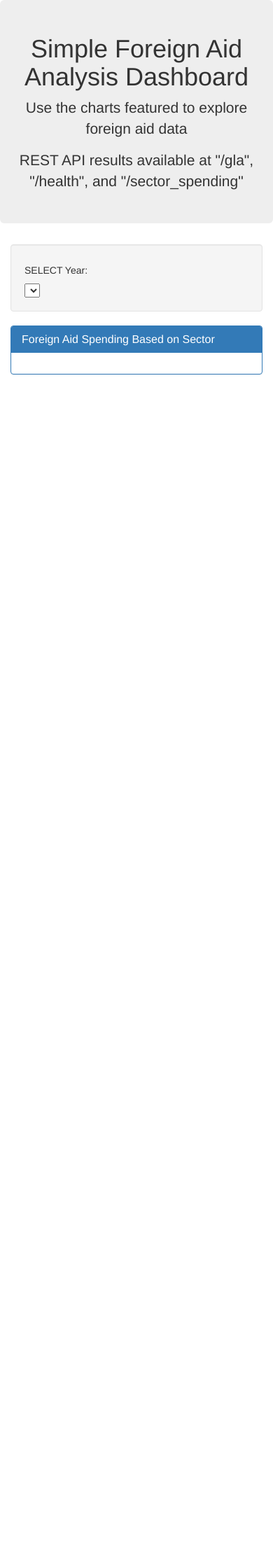
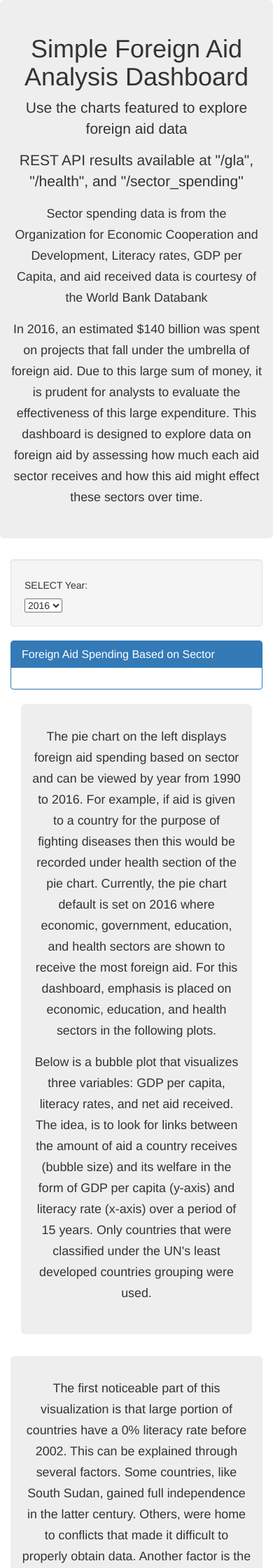
Before and after one commit to j4klein95/foreign_aid, a Flask app: page / in a window 390 px wide; the page is wider, and only the part inside the window is pictured. Shown: the top 2240 px of that part at 70% size. Before the commit the page ends 535 px from the top of that part, so only its background shows below. Run offline with Flask 2, Linux system fonts and the light colour scheme; lists and menus that the app fills with data are empty; some libraries are stand-ins or nearby versions.

Commit message:
made changes to text, added explanation of plots.

```diff
--- a/templates/index.html
+++ b/templates/index.html
@@ -45,13 +45,24 @@
                     <h1>Simple Foreign Aid Analysis Dashboard</h1>
                     <p>Use the charts featured to explore foreign aid data</p>
                     <p>REST API results available at "/gla", "/health", and "/sector_spending"</p>
+                    <p><small>Sector spending data is from the Organization for Economic Cooperation and Development,
+                      Literacy rates, GDP per Capita, and aid received data is courtesy of the World Bank Databank
+                    </small></p>
+                      <p><small>
+                        In 2016, an estimated $140 billion was spent on projects that fall under the umbrella of foreign aid.
+                      Due to this large sum of money, it is prudent for analysts to evaluate the effectiveness of this large expenditure.
+                    This dashboard is designed to explore data on foreign aid by assessing how much each aid sector receives and how this aid might effect these sectors
+                  over time.</small></p>
                 </div>
         </div>
         <div class="row">
             <div class="col-md-2">
                 <div class="well">
                     <h5>SELECT Year:</h5>
-                    <select id="selDataset"></select>
+                    <select id="selDataset">
+                      <option selected="selected">
+                        2016
+                    </select>
                 </div>
                 <div class="panel panel-primary">
                     <div class="panel-heading">
@@ -64,15 +75,47 @@
                 <div id="pie"></div>
             </div>
             <div class="col-md-5">
-                <div id="dbl_axis"></div>
+                <div class="container">
+                  <div class="col-md-5 jumbotron text-center">
+                <p><small>
+                  The pie chart on the left displays foreign aid spending based on sector and can be viewed by year from 1990 to 2016. For example, if aid is given to a country for the purpose of fighting diseases then
+                  this would be recorded under health section of the pie chart. Currently, the pie chart default is set on 2016 where economic, government, education, and health sectors are shown to receive the most foreign aid.
+                  For this dashboard, emphasis is placed on economic, education, and health sectors in the following plots.
+                </small></p>
+                <p><small>
+                  Below is a bubble plot that visualizes three variables: GDP per capita, literacy rates, and net aid received. The idea, is to look for links between the amount of aid a country receives (bubble size) and its welfare in the form
+                  of GDP per capita (y-axis) and literacy rate (x-axis) over a period of 15 years. Only countries that were classified under the UN's least developed countries grouping were used.
+                </small></p>
+                </div>
             </div>
         </div>
     </div>
     <div class="row">
         <div class="col-md-12">
             <div id="bubble"></div>
+
         </div>
     </div>
+    <div class="container">
+        <div class="row">
+                <div class="col-md-12 jumbotron text-center">
+                  <p><small>The first noticeable part of this visualization is that large portion of countries have a 0% literacy rate before 2002. This can
+                  be explained through several factors. Some countries, like South Sudan, gained full independence in the latter century. Others, were home to conflicts
+                that made it difficult to properly obtain data. Another factor is the actual collection of data was not done on a by year basis. For the sake of the plot,
+              the recorded literacy rates where held until a new value was recorded (ie. if a country had a 43% rate that was held until a new rate was recorded).
+            </small></p>
+              <p><small>
+                The takeaway from this plot should be that the net amount of aid received has a rather modest effect on GDP per capita and a varying effect on literacy rate.
+                GDP per capita generally appears to rise as time progresses and the bubbles grow with some exceptions and variance. Literacy rate over time is interesting because, in general,
+                most countries receive increasing rates until 2002, where there after their rates move back and forth as the bubbles grow larger and GDP per capita rises. More research and analysis should
+                be done on this issue specifically.
+              </small></p>
+              <p><small>
+                The final plot below is a simple double axis line plot that compares foreign aid spent on health with the life expectancy of low income country aggregators over a 15 year time period.
+                The linearity of the lines indicating the country aggregators display a rather moderate rise in life expectancy as spending on health related foreign aid increases.
+              </small></p>
+                </div>
+        </div>
 
     <script>
     //unpacking function
@@ -124,7 +167,7 @@
           }
         };
         //set a default
-        setPiePlot(1990);
+        setPiePlot(2016);
 
         function setPiePlot(chosenYear) {
           getData(chosenYear);
@@ -163,7 +206,7 @@
       var panel = document.getElementById("foreign-metadata");
 
 
-      setPanel(1990)
+      setPanel(2016)
       function setPanel(year) {
         Plotly.d3.json('sector_spending', function(error, response){
           panel.innerHTML = "";
@@ -262,6 +305,9 @@
             title: 'GDP per Capita',
             range: [0, 4000]
           },
+          autosize: false,
+          width: 1300,
+          height: 500,
           hovermode: 'closest',
           updatemenus: [{
             x: 0,
@@ -281,10 +327,18 @@
                 frame: {duration: 500, redraw: false}
               }],
               label: 'Play'
+            }, {
+              method: 'animate',
+              args: [[null], {
+                mode: 'immediate',
+                transition: {duration: 0},
+                frame: {duration: 0, redraw: false}
+              }],
+              label: 'Pause'
             }]
           }],
           sliders: [{
-            pad: {l:130, t:55},
+            pad: {l:130, t:60},
             currentvalue: {
               visible: true,
               prefix: 'Year:',
@@ -305,11 +359,11 @@
 
 ///////////////////////////////////////////////////////////////////////////////////
     function pleaseWork() {
-      var svgWidth = 960;
-      var svgHeight = 500;
+      var svgWidth = 1300;
+      var svgHeight = 700;
       var padding = 100;
 
-      var margin = { top: 30, right: 50, bottom: 120, left: 100 };
+      var margin = { top: 30, right: 50, bottom: 120, left: 300 };
 
       var width = svgWidth - margin.left - margin.right;
       var height = svgHeight - margin.top - margin.bottom;
@@ -420,7 +474,7 @@
             .attr("text-anchor", "middle")
             .attr("font-size", "16px")
             .attr("fill", "green")
-            .text("Net Health Aid Received");
+            .text("Aid spent on health sector");
 
             svg
               .append("text")
@@ -448,7 +502,7 @@
               .append("text")
               .attr(
                 "transform",
-                "translate(" + (margin.left/4) + "," + (height/4)+")rotate(-90)"
+                "translate(" + (margin.left-275) + "," + (height/4)+")rotate(-90)"
               )
               .attr("font-size", "10px")
               .attr("fill", "black")
@@ -458,7 +512,7 @@
                 .append("text")
                 .attr(
                   "transform",
-                  "translate(" + (840) + "," + (height/14)+")rotate(90)"
+                  "translate(" + (980) + "," + (height/14)+")rotate(90)"
                 )
                 .attr("font-size", "10px")
                 .attr("fill", "black")
```
